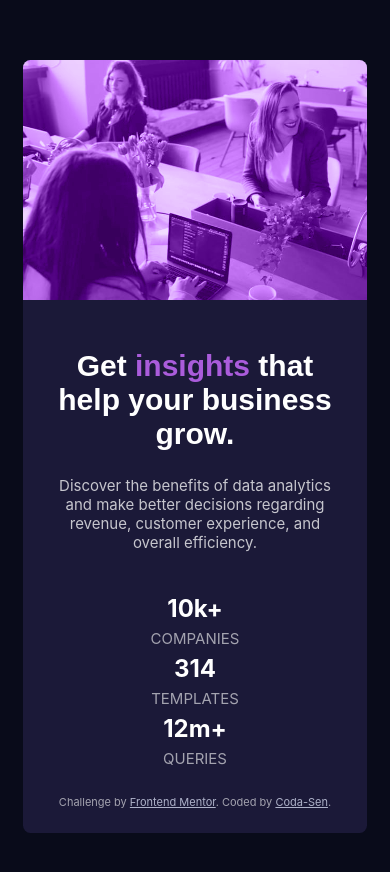
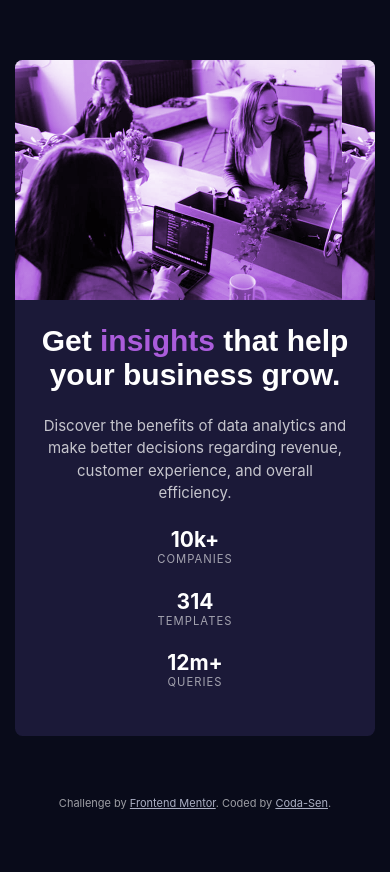
Before and after one commit to Coda-Sen/FEM-Stats-Preview, a plain HTML site: page index.html in a window 390 px wide. After the commit the page ends 844 px from the top, so only its background shows below. Drawn offline with Linux system fonts and the light colour scheme; a web font is replaced by a local one.

Commit message:
Mobile preemptively complete

```diff
--- a/index.html
+++ b/index.html
@@ -13,10 +13,8 @@
 </head>
 <body>
   <div id="card">
-    <div id="img-header">
-
-    </div>
-    <div id="content">
+    <div id="img-header"></div>
+    <section id="content">
       <h2 class="txt-teaser">Get <span class="txt-hl">insights</span> that help your business grow.</h2>
 
       <p class="txt-desc">Discover the benefits of data analytics and make better decisions regarding revenue, customer
@@ -30,11 +28,11 @@
         <span class="txt-stats">12m+</span>
         <span class="txt-key">queries</span>
       </div>
-      <div class="attribution">
-        Challenge by <a href="https://www.frontendmentor.io?ref=challenge" target="_blank">Frontend Mentor</a>.
-        Coded by <a href="https://github.com/Coda-Sen">Coda-Sen</a>.
-      </div>
-    </div>
+    </section>
+  </div>
+  <div class="attribution">
+    Challenge by <a href="https://www.frontendmentor.io?ref=challenge" target="_blank">Frontend Mentor</a>.
+    Coded by <a href="https://github.com/Coda-Sen">Coda-Sen</a>.
   </div>
 </body>
 </html>
--- a/style.css
+++ b/style.css
@@ -5,10 +5,13 @@
 
 /*Document Setup*/
 
-html {
+* {
     padding: 0;
     margin: 0;
     box-sizing: border-box;
+}
+
+html {
     font-family: 'Inter', sans-serif;
     font-size: 15px;
     font-weight: 400;
@@ -20,7 +23,7 @@ html {
     background-color: hsl(244, 38%, 16%);
     width: auto;
     height: 100%;
-    margin: 4rem 1rem 6rem;
+    margin: 4rem 1rem;
     border-radius: 0.5rem;
 }
 
@@ -39,48 +42,52 @@ html {
 .txt-desc {
     color: hsla(0, 0%, 100%, 0.75);
     text-align: center;
+    line-height: 1.5;
+    margin: 1rem 0;
 }
 
 .txt-stats {
     font-weight: 700;
-    font-size: 1.6rem;
+    font-size: 1.4rem;
 }
 
 .txt-key {
     color: hsla(0, 0%, 100%, 0.6);
     text-transform: uppercase;
+    font-size: 0.75rem;
+    letter-spacing: 1px;
+    padding-bottom: 1.5rem;
 }
 
 /*Image formatting*/
 
 #img-header {
-    width: auto;
-    height: 240px;
-    background: hsla(277, 64%, 61%, 0.2);
-    background-image: linear-gradient(
-      115deg,
-      hsla(277, 64%, 61%, 1),
-      hsla(277, 64%, 61%, 1)
-    ),
-    url(./images/image-header-mobile.jpg);
-    background-size: cover;
+    height: inherit;
     border-top-left-radius: 0.5rem;
     border-top-right-radius: 0.5rem;
-    background-blend-mode: color;
+    height: 240px;
+    background-image: linear-gradient(to right, #AA5CDB, #AA5CDB), url(./images/image-header-mobile.jpg);
+    background-size: contain;
+    background-blend-mode: overlay;
+    width: auto;
 }
 
 /*Stats formatting*/
 #content {
     padding: 1.6rem;
+    display: flex;
+    flex-direction: column;
+    justify-content: center;
+    align-items: center;
+    gap: 0.5rem;
 }
 
 .stats-box {
-    height: 12rem;
+    height: auto;
     display: flex;
     flex-direction: column;
-    justify-content: space-around;
+    justify-content: space-between;
     align-items: center;
-    padding: 1.6rem;
 }
 
 /*FEM Attribution*/
@@ -88,6 +95,7 @@ html {
 .attribution {
     font-size: 11px; text-align: center;
     color: hsla(0, 0%, 100%, 0.6);
+    margin-bottom: 1rem;
 }
 
 .attribution a {
```
